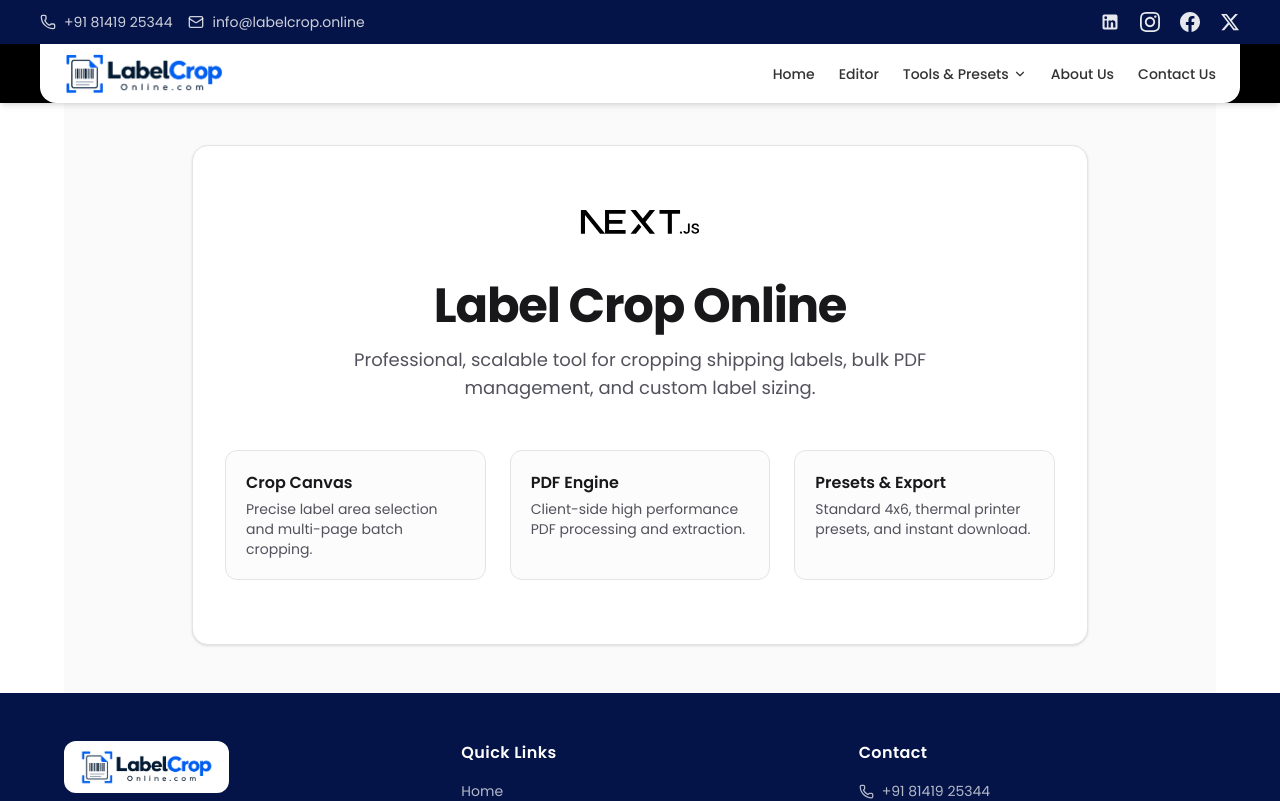
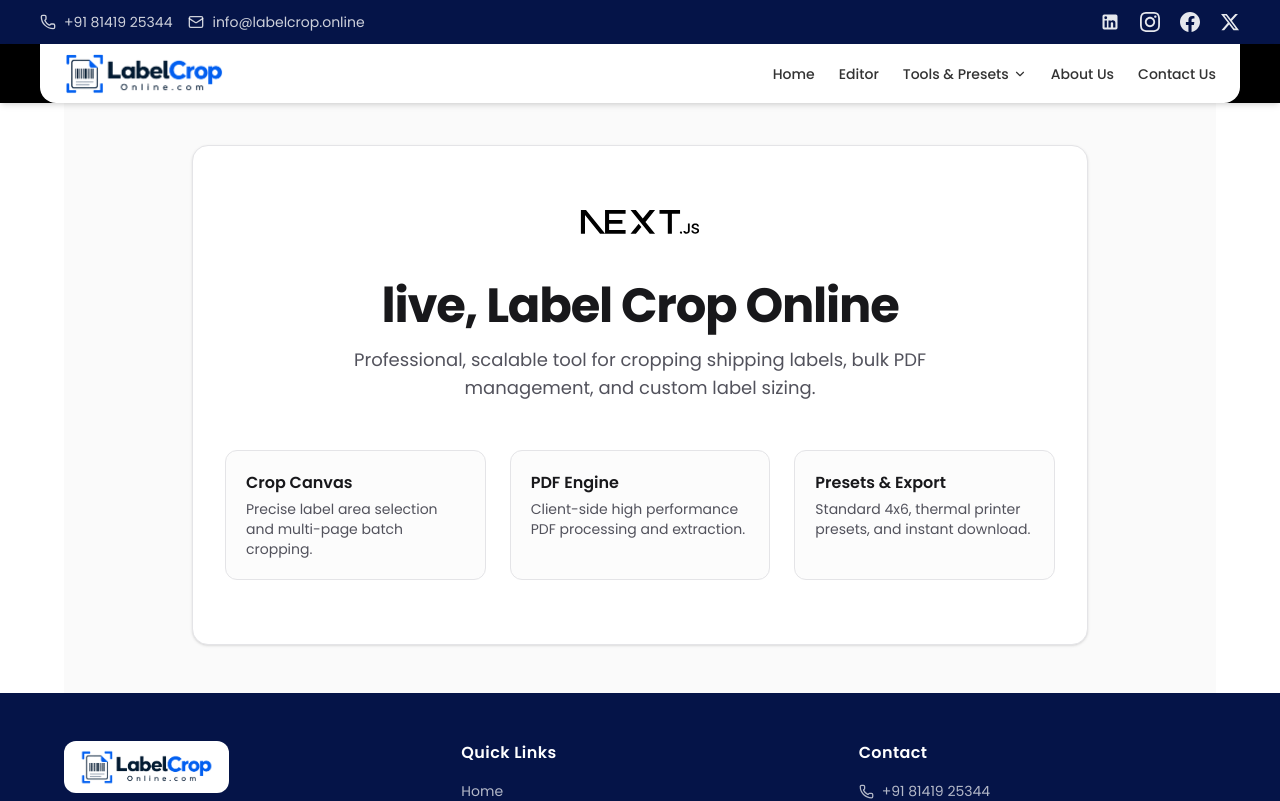
Before and after one commit to Utsavvasani/labelcroponline, a Next.js app: page / in a window 1280 px wide. Shown: the top 801 px of the page. Built offline with nearby package versions, Linux system fonts and the light colour scheme.

Commit message:
live added

```diff
--- a/src/app/page.tsx
+++ b/src/app/page.tsx
@@ -17,7 +17,7 @@ export default function Home() {
 
         <div className="flex flex-col items-center gap-4 text-center my-12">
           <h1 className="text-4xl font-bold tracking-tight text-zinc-900 dark:text-zinc-50 sm:text-5xl">
-           Label Crop Online
+           live, Label Crop Online
           </h1>
           <p className="max-w-xl text-lg text-zinc-600 dark:text-zinc-400">
             Professional, scalable tool for cropping shipping labels, bulk PDF management, and custom label sizing.
```
